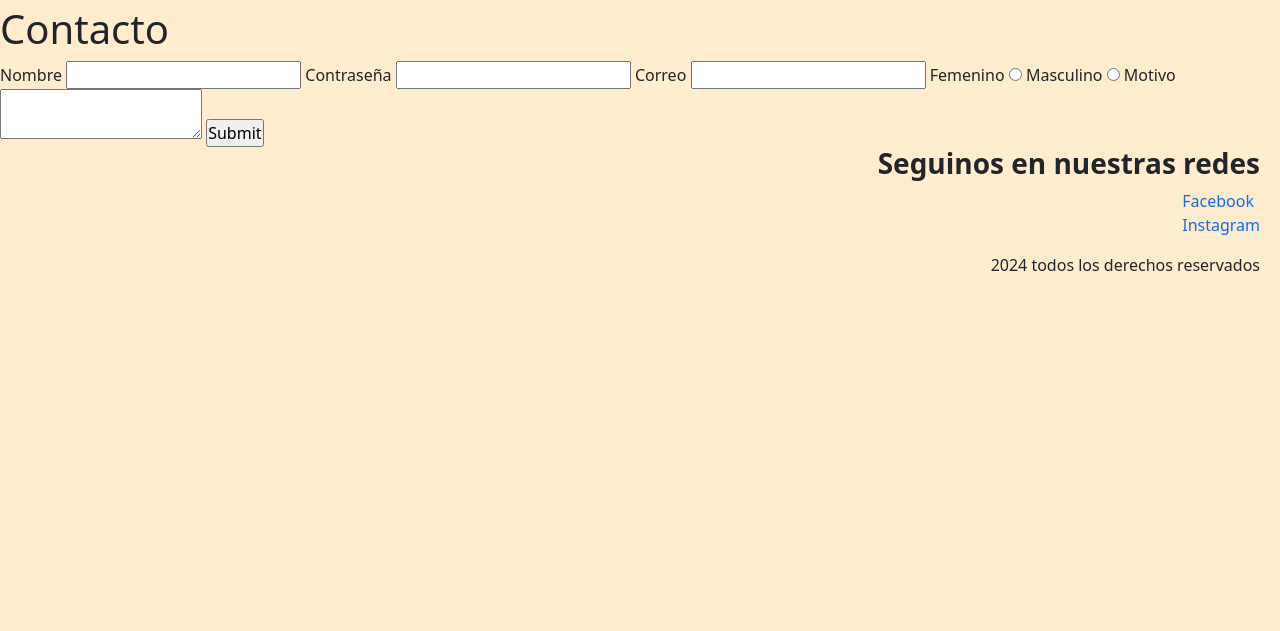
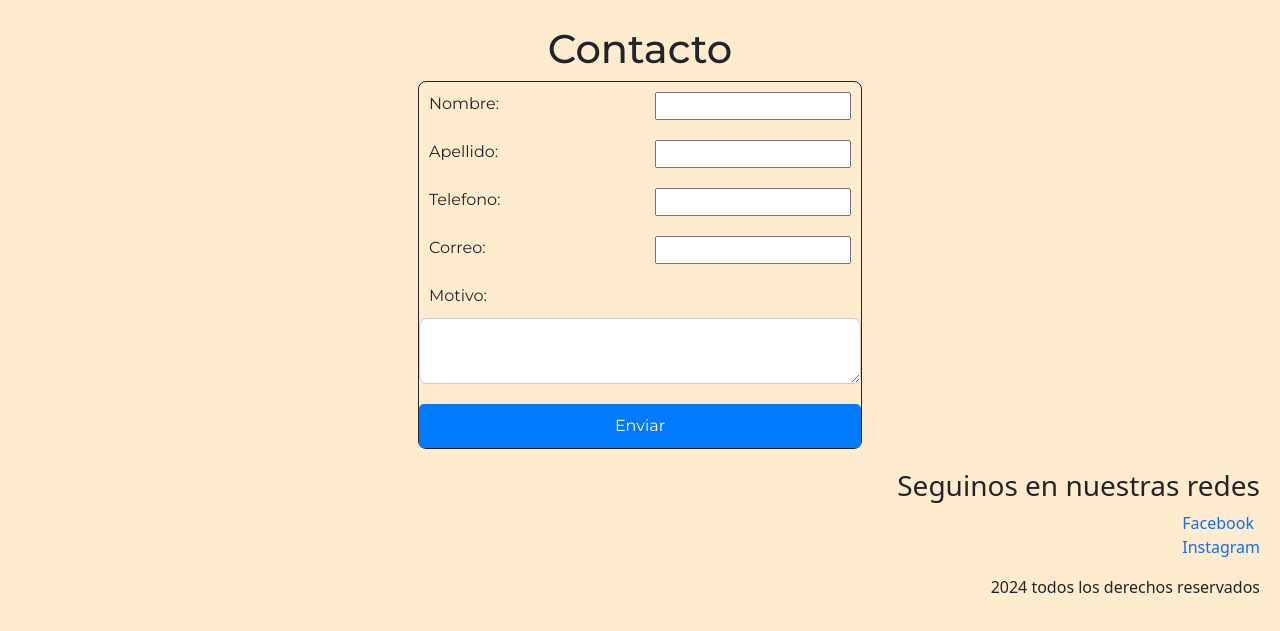
Before and after one commit to Pablo-Moabro/PF-Moabro, a plain HTML site: page pages/contacto.html in a window 1280 px wide. Shown: the part 91-722 px from the top of the page. Drawn offline with Linux system fonts and the light colour scheme.

Commit message:
pagina contacto modificada

```diff
--- a/css/style.css
+++ b/css/style.css
@@ -135,3 +135,62 @@ body{
     justify-content: center;
     padding: 20px;
 }
+
+/* CONTACTO */
+
+.contacto{
+    display: flex;
+    flex-direction: column;
+    justify-content: center;
+    align-items: center;
+    padding: 20px;
+    font-family: "Montserrat", sans-serif;
+}
+
+.form{
+    display: flex;
+    justify-content: center;
+    align-items: center;
+}
+
+.grid-container-form{
+    display: grid;
+    grid-template-columns: repeat(2, 1fr);
+    gap: 10px;
+    border: 1px solid;
+    border-radius: 8px;
+}
+
+.grid-container-form label, .grid-container-form input{
+    margin: 10px 10px 0 10px;
+}
+
+.grid-container-form textarea{
+    grid-column: 1 / 3;
+    width: 100%;
+    padding: 8px;
+    border: 1px solid #ccc;
+    border-radius: 8px;
+    margin-bottom: 10px;
+}
+
+.grid-container-form button{
+    grid-column: 1 / 3;
+    padding: 10px 20px;
+    background-color: #007bff;
+    color: #fff;
+    border: none;
+    border-radius: 5px;
+    cursor: pointer;
+}
+
+.grid-container-form button:hover{
+    background-color: #0056b3;
+    transition: 300ms;
+}
+
+@media screen and (max-width: 600px) {
+    .grid-container-form {
+        grid-template-columns: repeat(1, 1fr);
+    }
+}
--- a/pages/contacto.html
+++ b/pages/contacto.html
@@ -43,26 +43,26 @@
             </div>
         </nav>
     </header>
-        <main>
+        <main class="contacto">
             <h1>Contacto</h1>
-            <form action="enviar.php" method="post" enctype="text/plain" class="formulario">
-                <label for="name">Nombre</label>
-                <input type="text" id="name">
-                <label for="password">Contraseña</label>
-                <input type="password" id="password">
-                <label for="email">Correo</label>
-                <input type="email" id="email">
-                <label for="femenino">Femenino</label>
-                <input type="radio" id="femenino" name="genero" value="femenino">
-                <label for="masculino">Masculino</label>
-                <input type="radio" id="masculino" name="genero" value="masculino">
-                <label for="reason">Motivo</label>
-                <textarea id="reason"></textarea>
-                <input type="submit">
-            </form>
+                <form action="enviar.php" method="post" enctype="text/plain" class="form">
+                    <div class="grid-container-form">
+                        <label for="name">Nombre:</label>
+                        <input type="text" id="name">
+                        <label for="apellido">Apellido:</label>
+                        <input type="text" id="apellido">
+                        <label for="tel">Telefono:</label>
+                        <input type="tel" id="tel">
+                        <label for="email">Correo:</label>
+                        <input type="email" id="email">
+                        <label for="reason">Motivo:</label>
+                        <textarea id="reason"></textarea>
+                        <button type="submit">Enviar</button>
+                    </div>
+                </form>
         </main>
             <footer class="footer">
-                <h3><b>Seguinos en nuestras redes</b></h3>
+                <h3>Seguinos en nuestras redes</h3>
                 <ul>
                     <li>
                         <a href="https://www.facebook.com/birra56" target="_blank">Facebook</a>
```
